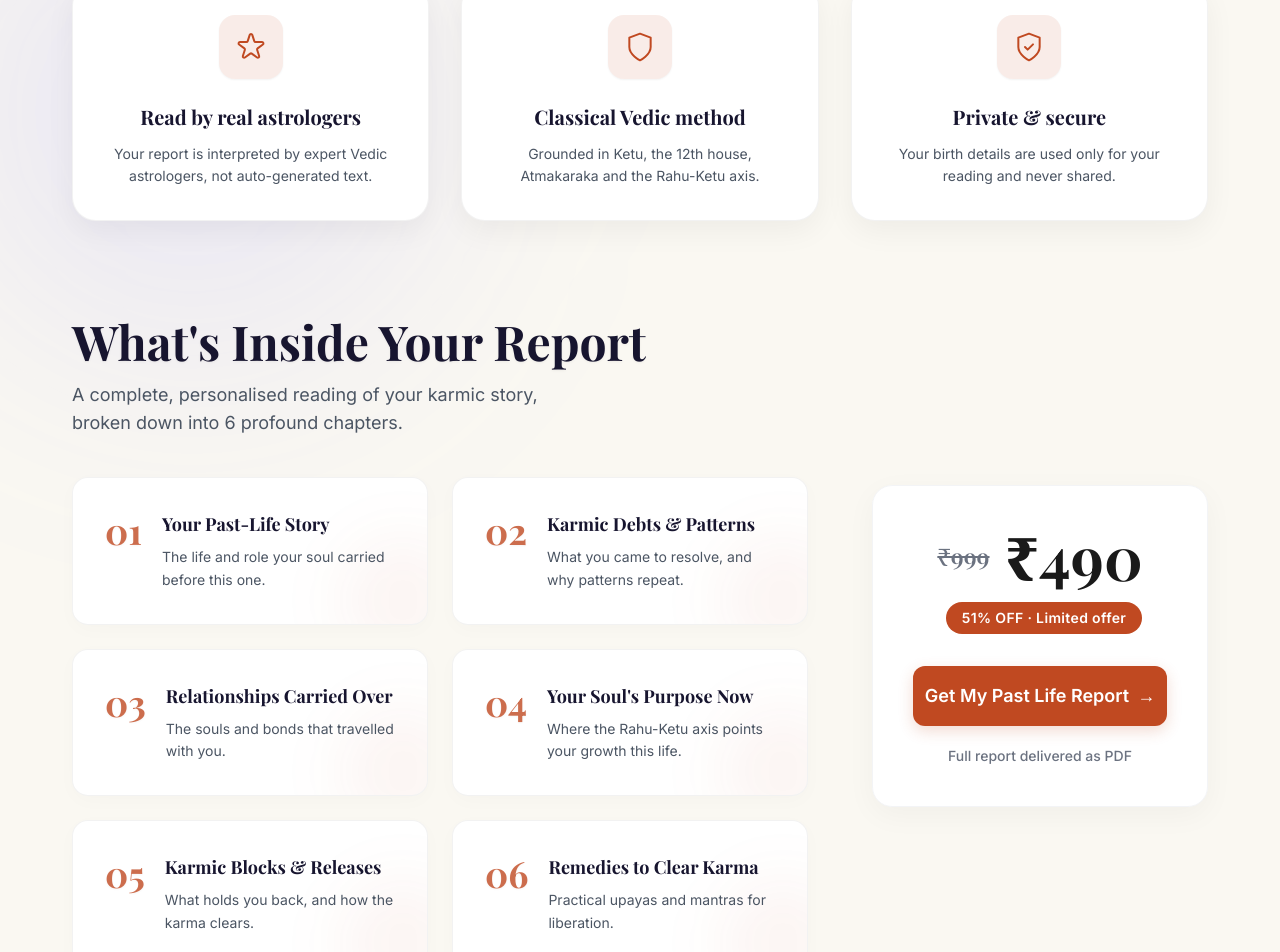
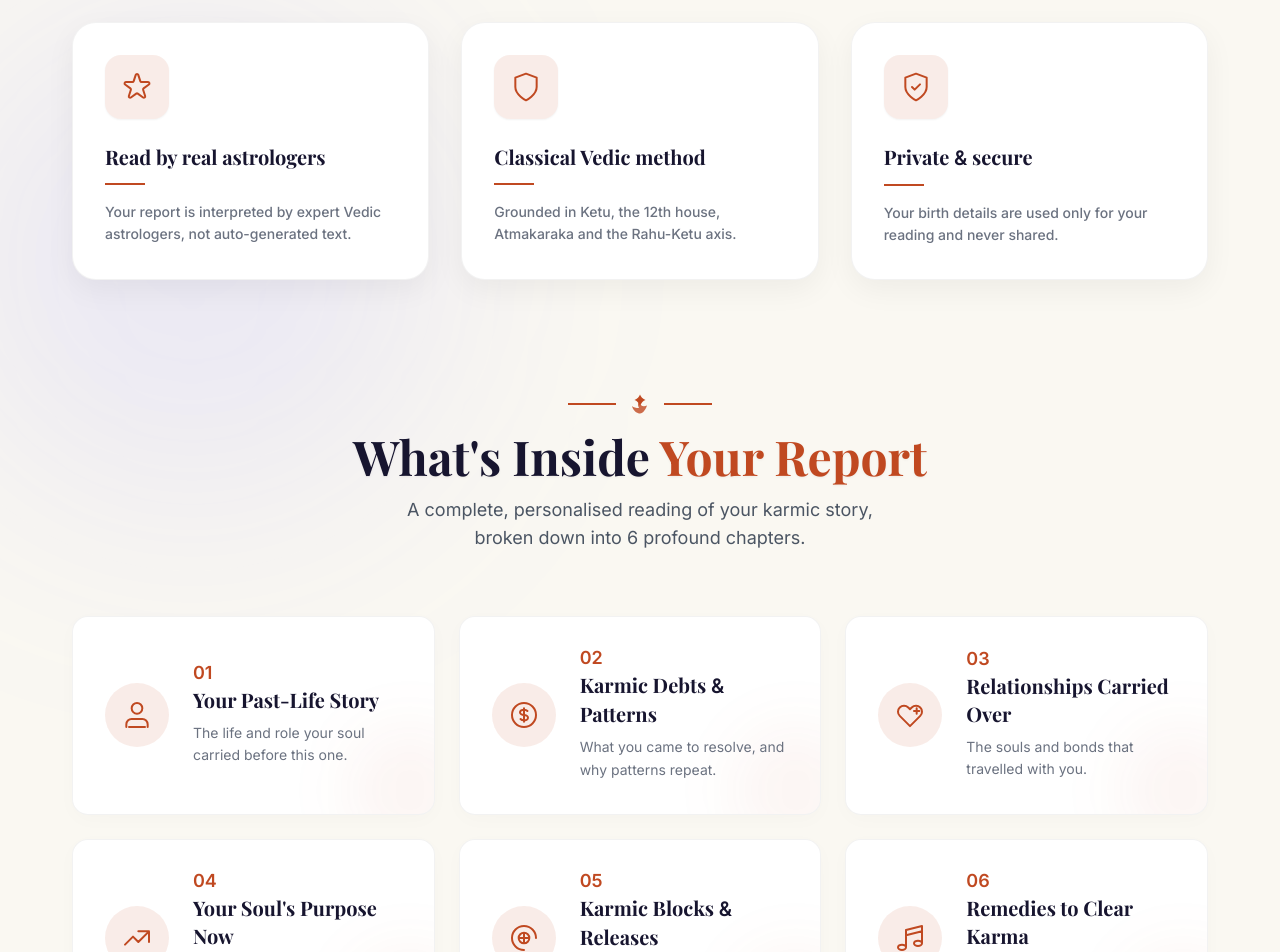
Before and after one commit to AbishekAstroVed/Past-Life-Calculator-First, a React (Vite) app: page / in a window 1280 px wide. Shown: the part 1716-2668 px from the top of the page. Built offline with nearby package versions, Linux system fonts and the light colour scheme; a web font is replaced by a local one.

Commit message:
Why AstroVed

```diff
--- a/src/components/Features/Features.jsx
+++ b/src/components/Features/Features.jsx
@@ -7,10 +7,18 @@ const Features = () => {
 
         {/* Header */}
         <div className="text-center mb-16 animate-fade-in-up" style={{ animationDelay: '0.2s' }}>
+          <div className="flex items-center justify-center gap-3 mb-4">
+            <div className="w-12 h-[2px] bg-[#C04921]"></div>
+            <svg className="w-6 h-6 text-[#C04921]" viewBox="0 0 24 24" fill="currentColor" xmlns="http://www.w3.org/2000/svg">
+              <path d="M12 2.5C11.5 4.5 9 7 6.5 8C9 8.5 10.5 11 12 14C13.5 11 15 8.5 17.5 8C15 7 12.5 4.5 12 2.5Z" />
+              <path d="M12 21.5C9.5 21.5 5 19 4 14C5.5 15.5 8 16 11 16C10 14 9.5 12 10.5 10.5C12.5 13 14.5 15.5 19 13.5C18 17 15 21.5 12 21.5Z" opacity="0.8"/>
+            </svg>
+            <div className="w-12 h-[2px] bg-[#C04921]"></div>
+          </div>
           <h2 className="text-4xl md:text-5xl text-dark-navy font-bold font-serif mb-4 drop-shadow-sm">
-            Why <span className="text-[#C04921] bg-clip-text bg-gradient-to-r from-text-[#C04921] to-[#C04921]">AstroVed</span>
+            Why <span className="text-[#C04921]">AstroVed</span>
           </h2>
-          <p className="text-[#C04921] text-sm md:text-base max-w-xl mx-auto">
+          <p className="text-gray-500 font-medium text-sm md:text-base max-w-xl mx-auto">
             Trusted by thousands for deep, respectful, hand-prepared karma readings.
           </p>
         </div>
@@ -19,37 +27,40 @@ const Features = () => {
         <div className="grid grid-cols-1 md:grid-cols-3 gap-8">
 
           {/* Card 1 */}
-          <div className="group bg-white rounded-3xl border border-black/5 p-8 shadow-[0_10px_30px_rgba(0,0,0,0.05)] hover:-translate-y-2 hover:shadow-[0_20px_40px_rgba(104,104,249,0.15)] flex flex-col items-center text-center transition-all duration-500 animate-fade-in-up" style={{ animationDelay: '0.4s' }}>
-            <div className="w-16 h-16 rounded-2xl bg-[#C04921]/10 flex items-center justify-center text-[#C04921] mb-6 group-hover:scale-110 group-hover:bg-[#C04921]/20 transition-all duration-500 shadow-sm group-hover:shadow-md">
+          <div className="group bg-white rounded-3xl border border-black/5 p-8 shadow-[0_10px_30px_rgba(0,0,0,0.05)] hover:-translate-y-2 hover:shadow-[0_20px_40px_rgba(192,73,33,0.12)] flex flex-col items-start text-left transition-all duration-500 animate-fade-in-up" style={{ animationDelay: '0.4s' }}>
+            <div className="w-16 h-16 rounded-2xl bg-[#C04921]/10 flex items-center justify-center text-[#C04921] mb-6 group-hover:scale-110 group-hover:bg-[#C04921] group-hover:text-white transition-all duration-500 shadow-sm group-hover:shadow-md">
               <svg className="w-8 h-8" fill="none" stroke="currentColor" viewBox="0 0 24 24" xmlns="http://www.w3.org/2000/svg">
                 <path strokeLinecap="round" strokeLinejoin="round" strokeWidth="1.5" d="M11.049 2.927c.3-.921 1.603-.921 1.902 0l1.519 4.674a1 1 0 00.95.69h4.915c.969 0 1.371 1.24.588 1.81l-3.976 2.888a1 1 0 00-.363 1.118l1.518 4.674c.3.922-.755 1.688-1.538 1.118l-3.976-2.888a1 1 0 00-1.176 0l-3.976 2.888c-.783.57-1.838-.197-1.538-1.118l1.518-4.674a1 1 0 00-.363-1.118l-3.976-2.888c-.784-.57-.38-1.81.588-1.81h4.914a1 1 0 00.951-.69l1.519-4.674z"></path>
               </svg>
             </div>
             <h3 className="text-xl font-bold font-serif text-dark-navy mb-3">Read by real astrologers</h3>
-            <p className="text-sm text-gray-600 leading-relaxed">Your report is interpreted by expert Vedic astrologers, not auto-generated text.</p>
+            <div className="w-10 group-hover:w-20 transition-all duration-500 h-[2px] bg-[#C04921] mb-4"></div>
+            <p className="text-sm text-gray-500 font-medium leading-relaxed">Your report is interpreted by expert Vedic astrologers, not auto-generated text.</p>
           </div>
 
           {/* Card 2 */}
-          <div className="group bg-white rounded-3xl border border-black/5 p-8 shadow-[0_10px_30px_rgba(0,0,0,0.05)] hover:-translate-y-2 hover:shadow-[0_20px_40px_rgba(104,104,249,0.15)] flex flex-col items-center text-center transition-all duration-500 animate-fade-in-up" style={{ animationDelay: '0.6s' }}>
-            <div className="w-16 h-16 rounded-2xl bg-[#C04921]/10 flex items-center justify-center text-[#C04921] mb-6 group-hover:scale-110 group-hover:bg-[#C04921]/20 transition-all duration-500 shadow-sm group-hover:shadow-md">
+          <div className="group bg-white rounded-3xl border border-black/5 p-8 shadow-[0_10px_30px_rgba(0,0,0,0.05)] hover:-translate-y-2 hover:shadow-[0_20px_40px_rgba(192,73,33,0.12)] flex flex-col items-start text-left transition-all duration-500 animate-fade-in-up" style={{ animationDelay: '0.6s' }}>
+            <div className="w-16 h-16 rounded-2xl bg-[#C04921]/10 flex items-center justify-center text-[#C04921] mb-6 group-hover:scale-110 group-hover:bg-[#C04921] group-hover:text-white transition-all duration-500 shadow-sm group-hover:shadow-md">
               <svg className="w-8 h-8" fill="none" stroke="currentColor" viewBox="0 0 24 24" xmlns="http://www.w3.org/2000/svg">
                 <path strokeLinecap="round" strokeLinejoin="round" strokeWidth="1.5" d="M12 22s8-4 8-10V5l-8-3-8 3v7c0 6 8 10 8 10z"></path>
               </svg>
             </div>
             <h3 className="text-xl font-bold font-serif text-dark-navy mb-3">Classical Vedic method</h3>
-            <p className="text-sm text-gray-600 leading-relaxed">Grounded in Ketu, the 12th house, Atmakaraka and the Rahu-Ketu axis.</p>
+            <div className="w-10 group-hover:w-20 transition-all duration-500 h-[2px] bg-[#C04921] mb-4"></div>
+            <p className="text-sm text-gray-500 font-medium leading-relaxed">Grounded in Ketu, the 12th house, Atmakaraka and the Rahu-Ketu axis.</p>
           </div>
 
           {/* Card 3 */}
-          <div className="group bg-white rounded-3xl border border-black/5 p-8 shadow-[0_10px_30px_rgba(0,0,0,0.05)] hover:-translate-y-2 hover:shadow-[0_20px_40px_rgba(104,104,249,0.15)] flex flex-col items-center text-center transition-all duration-500 animate-fade-in-up" style={{ animationDelay: '0.8s' }}>
-            <div className="w-16 h-16 rounded-2xl bg-[#C04921]/10 flex items-center justify-center text-[#C04921] mb-6 group-hover:scale-110 group-hover:bg-[#C04921]/20 transition-all duration-500 shadow-sm group-hover:shadow-md">
+          <div className="group bg-white rounded-3xl border border-black/5 p-8 shadow-[0_10px_30px_rgba(0,0,0,0.05)] hover:-translate-y-2 hover:shadow-[0_20px_40px_rgba(192,73,33,0.12)] flex flex-col items-start text-left transition-all duration-500 animate-fade-in-up" style={{ animationDelay: '0.8s' }}>
+            <div className="w-16 h-16 rounded-2xl bg-[#C04921]/10 flex items-center justify-center text-[#C04921] mb-6 group-hover:scale-110 group-hover:bg-[#C04921] group-hover:text-white transition-all duration-500 shadow-sm group-hover:shadow-md">
               <svg className="w-8 h-8" fill="none" stroke="currentColor" viewBox="0 0 24 24" xmlns="http://www.w3.org/2000/svg">
                 <path strokeLinecap="round" strokeLinejoin="round" strokeWidth="1.5" d="M12 22s8-4 8-10V5l-8-3-8 3v7c0 6 8 10 8 10z"></path>
                 <path strokeLinecap="round" strokeLinejoin="round" strokeWidth="1.5" d="M9 12l2 2 4-4"></path>
               </svg>
             </div>
-            <h3 className="text-xl font-bold font-serif text-dark-navy mb-3">Private & secure</h3>
-            <p className="text-sm text-gray-600 leading-relaxed">Your birth details are used only for your reading and never shared.</p>
+            <h3 className="text-xl font-bold font-serif text-dark-navy mb-3">Private <span className="font-sans">&</span> secure</h3>
+            <div className="w-10 group-hover:w-20 transition-all duration-500 h-[2px] bg-[#C04921] mb-4"></div>
+            <p className="text-sm text-gray-500 font-medium leading-relaxed">Your birth details are used only for your reading and never shared.</p>
           </div>
 
         </div>
--- a/src/components/ReportDetails/ReportDetails.jsx
+++ b/src/components/ReportDetails/ReportDetails.jsx
@@ -2,32 +2,90 @@ import React from 'react';
 
 const ReportDetails = () => {
   const items = [
-    { num: '01', title: 'Your Past-Life Story', desc: 'The life and role your soul carried before this one.' },
-    { num: '02', title: 'Karmic Debts & Patterns', desc: 'What you came to resolve, and why patterns repeat.' },
-    { num: '03', title: 'Relationships Carried Over', desc: 'The souls and bonds that travelled with you.' },
-    { num: '04', title: "Your Soul's Purpose Now", desc: 'Where the Rahu-Ketu axis points your growth this life.' },
-    { num: '05', title: 'Karmic Blocks & Releases', desc: 'What holds you back, and how the karma clears.' },
-    { num: '06', title: 'Remedies to Clear Karma', desc: 'Practical upayas and mantras for liberation.' },
+    {
+      num: '01',
+      title: 'Your Past-Life Story',
+      desc: 'The life and role your soul carried before this one.',
+      icon: (
+        <svg className="w-8 h-8" fill="none" stroke="currentColor" viewBox="0 0 24 24" xmlns="http://www.w3.org/2000/svg">
+          <path strokeLinecap="round" strokeLinejoin="round" strokeWidth="1.5" d="M20 21v-2a4 4 0 0 0-4-4H8a4 4 0 0 0-4 4v2"></path>
+          <path strokeLinecap="round" strokeLinejoin="round" strokeWidth="1.5" d="M12 11a4 4 0 1 0 0-8 4 4 0 0 0 0 8z"></path>
+          <path strokeLinecap="round" strokeLinejoin="round" strokeWidth="1.5" d="M6 21h12"></path>
+        </svg>
+      )
+    },
+    {
+      num: '02',
+      title: <>Karmic Debts <span className="font-sans">&</span> Patterns</>,
+      desc: 'What you came to resolve, and why patterns repeat.',
+      icon: (
+        <svg className="w-8 h-8" fill="none" stroke="currentColor" viewBox="0 0 24 24" xmlns="http://www.w3.org/2000/svg">
+          <path strokeLinecap="round" strokeLinejoin="round" strokeWidth="1.5" d="M12 8c-1.657 0-3 .895-3 2s1.343 2 3 2 3 .895 3 2-1.343 2-3 2m0-8c1.11 0 2.08.402 2.599 1M12 8V7m0 1v8m0 0v1m0-1c-1.11 0-2.08-.402-2.599-1M21 12a9 9 0 11-18 0 9 9 0 0118 0z"></path>
+        </svg>
+      )
+    },
+    {
+      num: '03',
+      title: 'Relationships Carried Over',
+      desc: 'The souls and bonds that travelled with you.',
+      icon: (
+        <svg className="w-8 h-8" fill="none" stroke="currentColor" viewBox="0 0 24 24" xmlns="http://www.w3.org/2000/svg">
+          <path strokeLinecap="round" strokeLinejoin="round" strokeWidth="1.5" d="M4.318 6.318a4.5 4.5 0 000 6.364L12 20.364l7.682-7.682a4.5 4.5 0 00-6.364-6.364L12 7.636l-1.318-1.318a4.5 4.5 0 00-6.364 0z"></path>
+          <path strokeLinecap="round" strokeLinejoin="round" strokeWidth="1.5" d="M15 9h4m-2-2v4"></path>
+        </svg>
+      )
+    },
+    {
+      num: '04',
+      title: "Your Soul's Purpose Now",
+      desc: 'Where the Rahu-Ketu axis points your growth this life.',
+      icon: (
+        <svg className="w-8 h-8" fill="none" stroke="currentColor" viewBox="0 0 24 24" xmlns="http://www.w3.org/2000/svg">
+          <path strokeLinecap="round" strokeLinejoin="round" strokeWidth="1.5" d="M13 7h8m0 0v8m0-8l-8 8-4-4-6 6"></path>
+        </svg>
+      )
+    },
+    {
+      num: '05',
+      title: <>Karmic Blocks <span className="font-sans">&</span> Releases</>,
+      desc: 'What holds you back, and how the karma clears.',
+      icon: (
+        <svg className="w-8 h-8" fill="none" stroke="currentColor" viewBox="0 0 24 24" xmlns="http://www.w3.org/2000/svg">
+          <path strokeLinecap="round" strokeLinejoin="round" strokeWidth="1.5" d="M8 12a4 4 0 108 0 4 4 0 10-8 0 M12 8v8 M8 12h8"></path>
+          <path strokeLinecap="round" strokeLinejoin="round" strokeWidth="1.5" d="M12 21a9 9 0 119-9"></path>
+        </svg>
+      )
+    },
+    {
+      num: '06',
+      title: 'Remedies to Clear Karma',
+      desc: 'Practical upayas and mantras for liberation.',
+      icon: (
+        <svg className="w-8 h-8" fill="none" stroke="currentColor" viewBox="0 0 24 24" xmlns="http://www.w3.org/2000/svg">
+          <path strokeLinecap="round" strokeLinejoin="round" strokeWidth="1.5" d="M9 19V6l12-3v13M9 19c0 1.105-1.343 2-3 2s-3-.895-3-2 1.343-2 3-2 3 .895 3 2zm12-3c0 1.105-1.343 2-3 2s-3-.895-3-2 1.343-2 3-2 3 .895 3 2zM9 10l12-3"></path>
+        </svg>
+      )
+    }
   ];
 
   return (
     <div className="w-full relative z-10 animate-fade-in-up" style={{ animationDelay: '0.2s' }}>
-      <div className="text-center lg:text-left mb-10">
-        <h2 className="text-3xl md:text-5xl text-dark-navy font-bold font-serif mb-4 drop-shadow-sm">What's Inside Your Report</h2>
-        <p className="text-gray-600 text-base md:text-lg max-w-lg mx-auto lg:mx-0">A complete, personalised reading of your karmic story, broken down into 6 profound chapters.</p>
-      </div>
 
-      <div className="grid grid-cols-1 md:grid-cols-2 gap-4 md:gap-6">
+
+      <div className="grid grid-cols-1 md:grid-cols-2 lg:grid-cols-3 gap-4 md:gap-6">
         {items.map((item, index) => (
-          <div key={index} className="group relative bg-white rounded-2xl p-6 md:p-8 border border-black/5 hover:bg-gray-50 transition-all duration-300 hover:-translate-y-1 shadow-[0_5px_20px_rgba(0,0,0,0.02)] hover:shadow-[0_15px_30px_rgba(0,0,0,0.06)] overflow-hidden cursor-default flex flex-col justify-center min-h-[140px]">
+          <div key={index} className="group relative bg-white rounded-2xl p-6 md:p-8 border border-black/5 hover:bg-gray-50 transition-all duration-300 hover:-translate-y-1 shadow-[0_5px_20px_rgba(0,0,0,0.02)] hover:shadow-[0_15px_30px_rgba(192,73,33,0.08)] overflow-hidden cursor-default flex items-center min-h-[140px]">
             {/* Hover revealing side accent line */}
             <div className="absolute top-0 left-0 w-1.5 h-full bg-[#C04921] transform origin-bottom scale-y-0 group-hover:scale-y-100 transition-transform duration-300 ease-out"></div>
 
-            <div className="flex gap-5 relative z-10 items-start">
-              <div className="text-[#C04921] font-bold font-serif text-3xl md:text-4xl opacity-80 group-hover:opacity-100 transition-opacity drop-shadow-sm">{item.num}</div>
-              <div>
-                <h4 className="text-dark-navy font-bold text-lg mb-2 group-hover:text-[#C04921] transition-colors">{item.title}</h4>
-                <p className="text-gray-600 text-sm leading-relaxed group-hover:text-gray-800 transition-colors">{item.desc}</p>
+            <div className="flex gap-6 relative z-10 items-center w-full">
+              <div className="w-16 h-16 shrink-0 rounded-full bg-[#C04921]/10 flex items-center justify-center text-[#C04921] group-hover:bg-[#C04921] group-hover:text-white transition-all duration-300">
+                {item.icon}
+              </div>
+              <div className="flex flex-col">
+                <span className="text-[#C04921] font-bold text-lg leading-none mb-1">{item.num}</span>
+                <h4 className="text-dark-navy font-bold font-serif text-xl mb-2 group-hover:text-[#C04921] transition-colors">{item.title}</h4>
+                <p className="text-gray-500 text-sm leading-relaxed group-hover:text-gray-800 transition-colors">{item.desc}</p>
               </div>
             </div>
 
--- a/src/pages/HomePage.jsx
+++ b/src/pages/HomePage.jsx
@@ -61,14 +61,24 @@ const HomePage = () => {
 
       <Features />
 
-      <div className="relative z-10 max-w-[1200px] mx-auto p-6 md:p-8 w-full mt-4 md:mt-8">
-        <div className="grid grid-cols-1 lg:grid-cols-3 gap-10 lg:gap-16 items-center mb-12 md:mb-20">
-          <div className="lg:col-span-2">
-            <ReportDetails />
+      <div className="relative z-10 max-w-[1200px] mx-auto p-6 md:p-8 w-full mt-4 md:mt-12">
+        <div className="text-center mb-10 md:mb-16">
+          <div className="flex items-center justify-center gap-3 mb-4">
+            <div className="w-12 h-[2px] bg-[#C04921]"></div>
+            <svg className="w-6 h-6 text-[#C04921]" viewBox="0 0 24 24" fill="currentColor" xmlns="http://www.w3.org/2000/svg">
+              <path d="M12 2.5C11.5 4.5 9 7 6.5 8C9 8.5 10.5 11 12 14C13.5 11 15 8.5 17.5 8C15 7 12.5 4.5 12 2.5Z" />
+              <path d="M12 21.5C9.5 21.5 5 19 4 14C5.5 15.5 8 16 11 16C10 14 9.5 12 10.5 10.5C12.5 13 14.5 15.5 19 13.5C18 17 15 21.5 12 21.5Z" opacity="0.8"/>
+            </svg>
+            <div className="w-12 h-[2px] bg-[#C04921]"></div>
           </div>
-          <div className="lg:col-span-1">
-            <Pricing />
-          </div>
+          <h2 className="text-3xl md:text-5xl text-dark-navy font-bold font-serif mb-4 drop-shadow-sm">What's Inside <span className="text-[#C04921]">Your Report</span></h2>
+          <p className="text-gray-600 text-base md:text-lg max-w-lg mx-auto">A complete, personalised reading of your karmic story, broken down into 6 profound chapters.</p>
+        </div>
+        <div className="mb-12 md:mb-20">
+          <ReportDetails />
+        </div>
+        <div className="flex justify-center mb-12 md:mb-20">
+          <Pricing />
         </div>
         <Benefits />
       </div>
```
